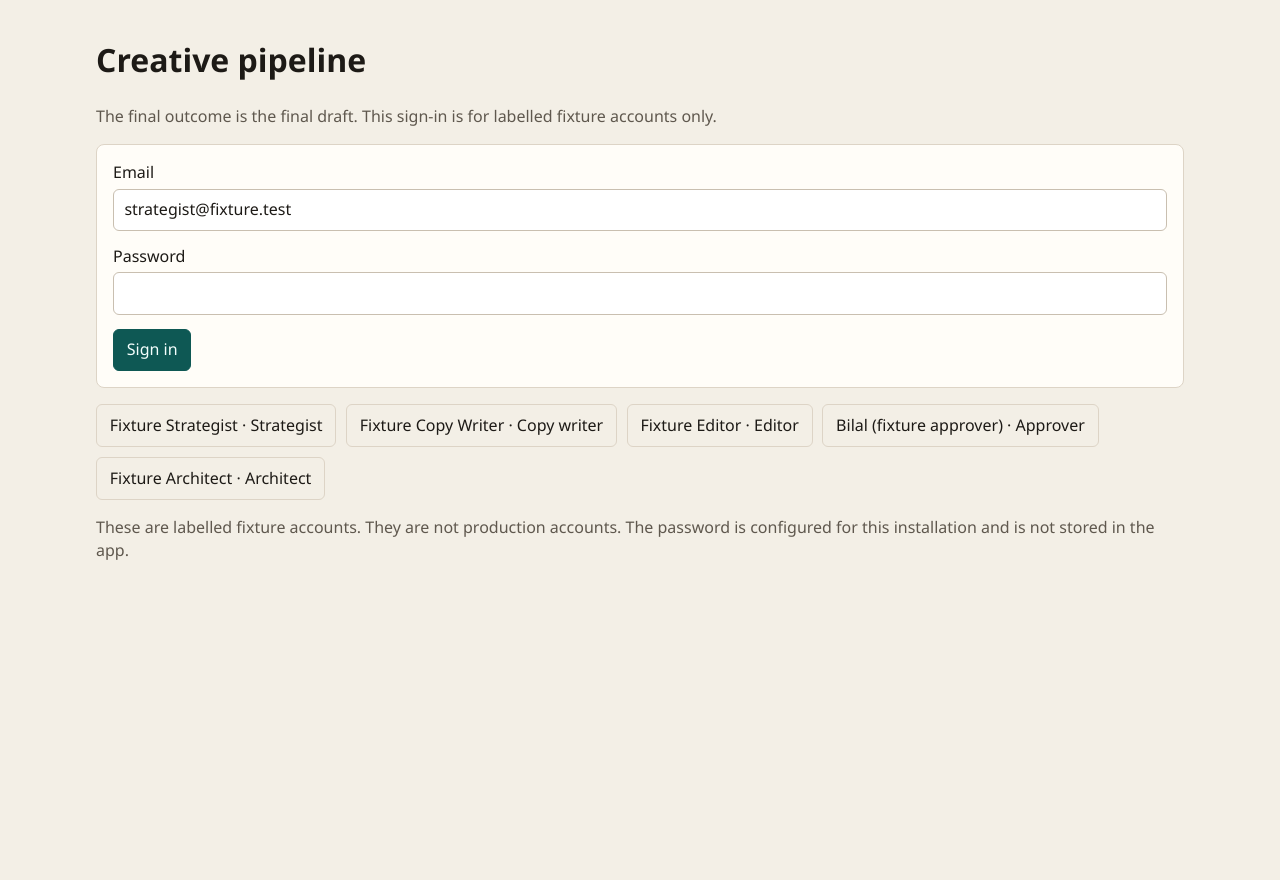
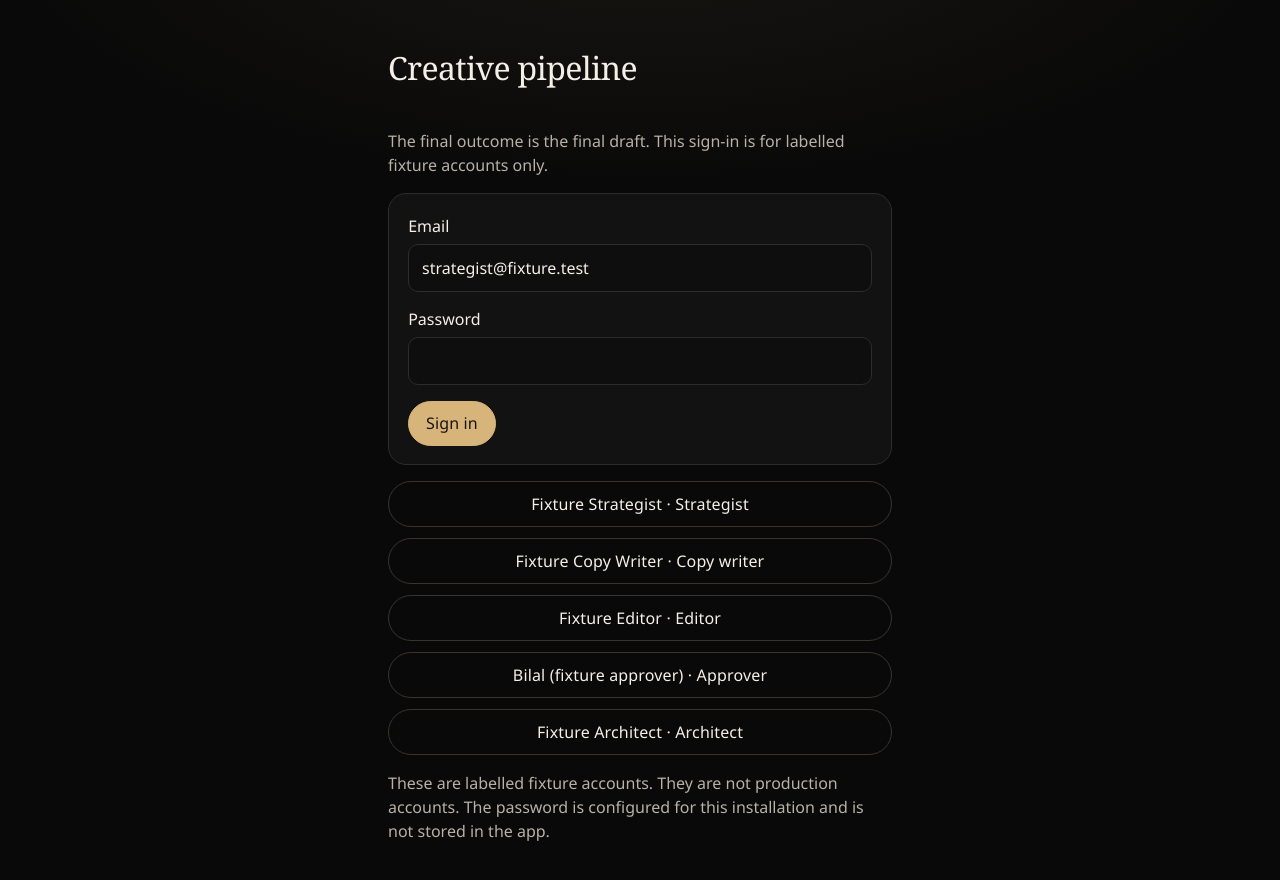
Before and after one commit to MuhammadOmer23/Creative-Pipeline, a Next.js app: page /login in a window 1280 px wide. Shown: the top 880 px of the page. Before the commit the page ends 800 px from the top, so only its background shows below. Built offline with nearby package versions, Linux system fonts and the light colour scheme.

Commit message:
Restyle the pipeline as a black editorial interface.
Keep status in words, explain locked sections, and give controls a readable focus state and a 44px target.

Co-authored-by: MuhammadOmer23 <MuhammadOmer23@users.noreply.github.com>

```diff
--- a/src/app/(main)/pipeline/page.tsx
+++ b/src/app/(main)/pipeline/page.tsx
@@ -40,7 +40,7 @@ export default async function PipelinePage({ searchParams }: { searchParams: Pro
         </div>
         <NewIntake canCreate={actor.roles.includes("strategist")} />
       </div>
-      <form className="filters" method="get">
+      <form className="filters" method="get" aria-label="Filter creatives">
         <label><span>Search</span><input name="q" defaultValue={one(query.q)} aria-label="Search" /></label>
         <label>
           <span>Stage</span>
@@ -73,7 +73,7 @@ export default async function PipelinePage({ searchParams }: { searchParams: Pro
             <div>
               {card.banner ? <p className="banner">{card.banner}</p> : null}
               <p className="kicker">{card.code ?? "No pipeline ID"}</p>
-              <h2><Link href={`/creatives/${card.id}`}>{card.intake.idea || "Untitled intake"}</Link></h2>
+              <h3><Link href={`/creatives/${card.id}`}>{card.intake.idea || "Untitled intake"}</Link></h3>
             </div>
             <p className="meta"><span>Stage</span>{card.stageLabel}</p>
             <p className="meta"><span>Next action</span>{card.nextAction} Owner: {card.owner}.</p>
@@ -82,7 +82,7 @@ export default async function PipelinePage({ searchParams }: { searchParams: Pro
           </article>
         ))}
       </div>
-      {cards.length === 0 ? <p className="muted">No creatives match this filter.</p> : null}
+      {cards.length === 0 ? <p className="muted" role="status">No creatives match this filter.</p> : null}
     </div>
   );
 }
--- a/src/app/globals.css
+++ b/src/app/globals.css
@@ -1,92 +1,145 @@
 :root {
-  --bg: #f3efe6;
-  --paper: #fffdf8;
-  --ink: #1d1a16;
-  --muted: #5f584e;
-  --line: #ddd4c6;
-  --accent: #0e5854;
-  --accent-ink: #f4fffd;
-  --focus: #0b57d0;
-  --warn: #6d3b06;
-  --warn-bg: #fff3df;
-  --bad: #7d1d18;
-  --bad-bg: #fdeceb;
-  --ok-bg: #e6f4f1;
+  --bg: #090909;
+  --paper: #121212;
+  --paper-2: #181818;
+  --ink: #f4f0e8;
+  --muted: #b7b1a6;
+  --line: #2c2c2c;
+  --line-strong: #3a342c;
+  --accent: #d7b57a;
+  --accent-ink: #1a140c;
+  --focus: #f0d7a4;
+  --warn: #f0d7a8;
+  --warn-bg: #241c12;
+  --bad: #f0c2bc;
+  --bad-bg: #2a1614;
+  --ok: #d5ebe4;
+  --ok-bg: #13211e;
   color: var(--ink);
   background: var(--bg);
-  font-family: "Segoe UI", "Avenir Next", sans-serif;
-  line-height: 1.45;
+  font-family: "Avenir Next", "Segoe UI", sans-serif;
+  line-height: 1.5;
+  color-scheme: dark;
 }
 
 * { box-sizing: border-box; }
-body { margin: 0; }
-a { color: var(--accent); }
-a:hover { text-decoration: none; }
-:focus-visible { outline: 3px solid var(--focus); outline-offset: 2px; }
+html, body { min-height: 100%; background: var(--bg); }
+body {
+  margin: 0;
+  background:
+    radial-gradient(1200px 500px at 50% -10%, rgba(215, 181, 122, 0.08), transparent 55%),
+    var(--bg);
+}
+@media (prefers-reduced-motion: reduce) {
+  body { background: var(--bg); }
+}
+a { color: var(--accent); text-underline-offset: 0.18em; }
+a:hover { color: #f0d7a4; }
+h1, h2, h3, h4 {
+  font-family: Georgia, "Iowan Old Style", Palatino, serif;
+  font-weight: 500;
+  letter-spacing: -0.02em;
+}
+:focus-visible { outline: 2px solid var(--focus); outline-offset: 3px; }
 button, input, select, textarea { font: inherit; color: inherit; }
 button, .button {
   background: var(--accent);
   color: var(--accent-ink);
   border: 1px solid var(--accent);
-  border-radius: 6px;
-  padding: 0.55rem 0.8rem;
+  border-radius: 999px;
+  min-height: 44px;
+  padding: 0.62rem 1.05rem;
   cursor: pointer;
+  letter-spacing: 0.01em;
 }
 button.secondary, a.button.secondary {
   background: transparent;
   color: var(--ink);
-  border-color: var(--line);
+  border-color: var(--line-strong);
   text-decoration: none;
   display: inline-block;
 }
-button:disabled { cursor: not-allowed; opacity: 0.55; }
-.shell { max-width: 1120px; margin: 0 auto; padding: 1rem; }
-.top { display: flex; justify-content: space-between; gap: 1rem; align-items: flex-start; flex-wrap: wrap; }
-.top h1 { margin: 0; font-size: 1.5rem; }
+button.secondary:hover, a.button.secondary:hover { border-color: var(--accent); color: var(--accent); }
+button:disabled, input:disabled, select:disabled, textarea:disabled { cursor: not-allowed; opacity: 0.72; }
+.shell { max-width: 1120px; margin: 0 auto; padding: 1.4rem 1.25rem 2rem; }
+.gate {
+  min-height: 100vh;
+  max-width: 34rem;
+  display: grid;
+  align-content: center;
+}
+.gate .actions { display: grid; }
+.gate .actions button { width: 100%; text-align: center; }
+.top {
+  display: flex;
+  justify-content: space-between;
+  gap: 1.25rem;
+  align-items: flex-end;
+  flex-wrap: wrap;
+  border-bottom: 1px solid var(--line);
+  padding-bottom: 1.1rem;
+  margin-bottom: 1.4rem;
+}
+.top h1 { margin: 0.15rem 0; font-size: 2rem; }
+.top h1 a { color: inherit; text-decoration: none; }
+.who { margin: 0; color: var(--muted); font-size: 0.92rem; }
 .muted { color: var(--muted); }
-.kicker { margin: 0; color: var(--muted); font-size: 0.85rem; letter-spacing: 0.02em; }
+.kicker {
+  margin: 0;
+  color: var(--accent);
+  font-size: 0.72rem;
+  letter-spacing: 0.18em;
+  text-transform: uppercase;
+}
 .banner, .note, .error, .ok {
   border: 1px solid var(--line);
-  border-radius: 6px;
-  padding: 0.75rem 0.9rem;
+  border-radius: 12px;
+  padding: 0.8rem 1rem;
   background: var(--paper);
 }
-.banner, .note { background: var(--warn-bg); border-color: #efd3a4; color: var(--warn); }
-.error { background: var(--bad-bg); border-color: #f3c1bd; color: var(--bad); }
-.ok { background: var(--ok-bg); }
-.filters, .row, .actions { display: flex; gap: 0.6rem; flex-wrap: wrap; align-items: flex-end; }
-.filters label, .field { display: flex; flex-direction: column; gap: 0.25rem; }
-.field { margin-bottom: 0.85rem; }
-.field span, .filters span { font-weight: 650; }
-.req { font-weight: 500; color: var(--muted); }
+.banner, .note { background: var(--warn-bg); border-color: #4a3b24; color: var(--warn); }
+.error { background: var(--bad-bg); border-color: #5a302c; color: var(--bad); }
+.ok { background: var(--ok-bg); border-color: #234038; color: var(--ok); }
+.quiet { background: transparent; border-color: transparent; color: var(--muted); padding-left: 0; padding-right: 0; }
+.filters, .row, .actions { display: flex; gap: 0.7rem; flex-wrap: wrap; align-items: flex-end; }
+.filters label, .field { display: flex; flex-direction: column; gap: 0.35rem; }
+.field { margin-bottom: 0.95rem; }
+.field span, .filters span { font-size: 0.78rem; letter-spacing: 0.08em; text-transform: uppercase; color: var(--muted); font-weight: 600; }
+.req { font-weight: 500; letter-spacing: 0.04em; color: var(--muted); text-transform: none; }
 input, select, textarea {
   width: 100%;
-  border: 1px solid #c9bfb0;
-  background: white;
-  border-radius: 6px;
-  padding: 0.55rem 0.65rem;
-  min-height: 2.6rem;
+  border: 1px solid var(--line);
+  background: #0e0e0e;
+  border-radius: 10px;
+  padding: 0.7rem 0.8rem;
+  min-height: 44px;
+  font-size: 1rem;
 }
-textarea { min-height: 6rem; resize: vertical; }
-.cards { display: grid; gap: 0.75rem; }
+input:focus, select:focus, textarea:focus { border-color: var(--accent); }
+textarea { min-height: 6.5rem; resize: vertical; }
+option { background: #141414; color: var(--ink); }
+.cards { display: grid; gap: 0.85rem; }
 .card {
-  background: var(--paper);
+  background: linear-gradient(180deg, var(--paper-2), var(--paper));
   border: 1px solid var(--line);
-  border-radius: 8px;
-  padding: 0.9rem 1rem;
+  border-radius: 16px;
+  padding: 1.05rem 1.15rem;
   display: grid;
-  gap: 0.7rem;
+  gap: 0.75rem;
 }
-.card h2 { margin: 0.15rem 0; font-size: 1.15rem; }
-.meta { display: grid; gap: 0.45rem; }
+.card h2, .card h3 { margin: 0.15rem 0 0; font-size: 1.35rem; }
+.card h2 a, .card h3 a { color: inherit; text-decoration: none; }
+.card h2 a:hover, .card h3 a:hover, .card h2 a:focus-visible, .card h3 a:focus-visible { color: var(--accent); text-decoration: underline; }
+.meta { display: grid; gap: 0.35rem; }
 .meta p { margin: 0; }
-.meta span { display: block; color: var(--muted); font-size: 0.78rem; }
+.meta span { display: block; color: var(--muted); font-size: 0.72rem; letter-spacing: 0.1em; text-transform: uppercase; }
 .layout { display: grid; gap: 1rem; }
-.steps { display: flex; gap: 0.4rem; overflow-x: auto; padding-bottom: 0.2rem; }
+.steps { display: flex; gap: 0.45rem; overflow-x: auto; padding-bottom: 0.2rem; }
 .steps button, .steps a {
-  background: var(--paper);
+  background: transparent;
   color: var(--ink);
   border: 1px solid var(--line);
+  border-radius: 999px;
   white-space: nowrap;
 }
 .steps button[aria-current="true"], .steps a[aria-current="page"] {
@@ -94,34 +147,50 @@ textarea { min-height: 6rem; resize: vertical; }
   color: var(--accent-ink);
   border-color: var(--accent);
 }
-.work { background: var(--paper); border: 1px solid var(--line); border-radius: 8px; padding: 1rem; }
+.work {
+  background: var(--paper);
+  border: 1px solid var(--line);
+  border-radius: 18px;
+  padding: 1.25rem 1.2rem 1.1rem;
+}
 .status { min-height: 1.4rem; }
-.finding-list { display: grid; gap: 0.35rem; margin-bottom: 1rem; }
-.finding-list button { text-align: left; background: transparent; color: var(--ink); border-color: var(--line); }
-.finding-list button[aria-current="true"] { border-color: var(--accent); }
+.finding-list { display: grid; gap: 0.4rem; margin-bottom: 1rem; }
+.finding-list button {
+  text-align: left;
+  background: transparent;
+  color: var(--ink);
+  border-color: var(--line);
+  border-radius: 10px;
+}
+.finding-list button[aria-current="true"] { border-color: var(--accent); color: var(--accent); }
 .columns { display: grid; gap: 0.8rem; }
-.evidence { border-top: 1px solid var(--line); margin-top: 0.6rem; padding-top: 0.6rem; }
-.check { display: grid; grid-template-columns: auto 1fr; gap: 0.35rem 0.7rem; padding: 0.55rem 0; border-bottom: 1px solid var(--line); }
-.check strong { font-weight: 650; }
+.evidence { border-top: 1px solid var(--line); margin-top: 0.8rem; padding-top: 0.8rem; }
+.check { display: grid; grid-template-columns: 4.5rem 1fr; gap: 0.35rem 0.8rem; padding: 0.7rem 0; border-bottom: 1px solid var(--line); }
+.check strong { font-weight: 650; letter-spacing: 0.04em; }
 .group { margin-top: 1rem; }
-footer { margin: 2rem 0 1rem; color: var(--muted); }
+footer { margin: 2.4rem 0 0.5rem; color: var(--muted); font-size: 0.92rem; }
 .skip {
   position: absolute;
   left: 0.5rem;
   top: -3rem;
-  background: white;
+  background: var(--paper);
+  color: var(--ink);
   padding: 0.4rem 0.6rem;
 }
 .skip:focus { top: 0.5rem; }
+label input[type="checkbox"] { width: auto; min-height: 0; margin-right: 0.4rem; accent-color: var(--accent); }
 
+@media (min-width: 1100px) {
+  .card { grid-template-columns: minmax(14rem, 1.4fr) repeat(4, minmax(0, 1fr)); align-items: start; }
+}
 @media (min-width: 800px) {
-  .card { grid-template-columns: minmax(16rem, 1.4fr) repeat(3, 1fr); }
   .columns.two { grid-template-columns: 1fr 1fr; }
-  .layout.with-side { grid-template-columns: 16rem 1fr; align-items: start; }
-  .steps { flex-direction: column; overflow: visible; position: sticky; top: 0.5rem; }
+  .layout.with-side { grid-template-columns: 15rem 1fr; align-items: start; }
+  .side { position: sticky; top: 1rem; }
+  .steps { flex-direction: column; overflow: visible; }
 }
 
 @media (max-width: 799px) {
-  .shell { padding: 0.75rem; }
-  h1 { font-size: 1.3rem; }
+  .shell { padding: 1rem 0.85rem 1.5rem; }
+  .top h1 { font-size: 1.7rem; }
 }
--- a/src/app/login/page.tsx
+++ b/src/app/login/page.tsx
@@ -35,19 +35,19 @@ export default function LoginPage() {
   }
 
   return (
-    <main id="main" className="shell">
+    <main id="main" className="shell gate">
       <h1>Creative pipeline</h1>
-      <p className="muted">The final outcome is the final draft. This sign-in is for labelled fixture accounts only.</p>
+      <p id="login-note" className="muted">The final outcome is the final draft. This sign-in is for labelled fixture accounts only.</p>
       <form className="work" onSubmit={submit}>
         <div className="field">
           <label htmlFor="email">Email</label>
-          <input id="email" name="email" type="email" autoComplete="username" value={email} onChange={(event) => setEmail(event.target.value)} required />
+          <input id="email" name="email" type="email" autoComplete="username" value={email} onChange={(event) => setEmail(event.target.value)} required aria-describedby="login-note" />
         </div>
         <div className="field">
           <label htmlFor="password">Password</label>
-          <input id="password" name="password" type="password" autoComplete="current-password" value={password} onChange={(event) => setPassword(event.target.value)} required />
+          <input id="password" name="password" type="password" autoComplete="current-password" value={password} onChange={(event) => setPassword(event.target.value)} required aria-invalid={error ? true : undefined} aria-describedby={error ? "login-error" : undefined} />
         </div>
-        {error ? <p className="error" role="alert">{error}</p> : null}
+        {error ? <p id="login-error" className="error" role="alert">{error}</p> : null}
         <button type="submit">Sign in</button>
       </form>
       <div className="actions" style={{ marginTop: "1rem" }}>
--- a/src/components/Shell.tsx
+++ b/src/components/Shell.tsx
@@ -19,7 +19,7 @@ export function Shell({ name, role, children }: { name: string; role: string; ch
           <p className="muted">The final outcome is the final draft.</p>
         </div>
         <div className="actions">
-          <p>{name} · {role}</p>
+          <p className="who">{name} · {role}</p>
           <button type="button" className="secondary" onClick={logout}>Log out</button>
         </div>
       </header>
```
Also changed, not shown: src/components/Workspace.tsx (+13 -7 lines).
